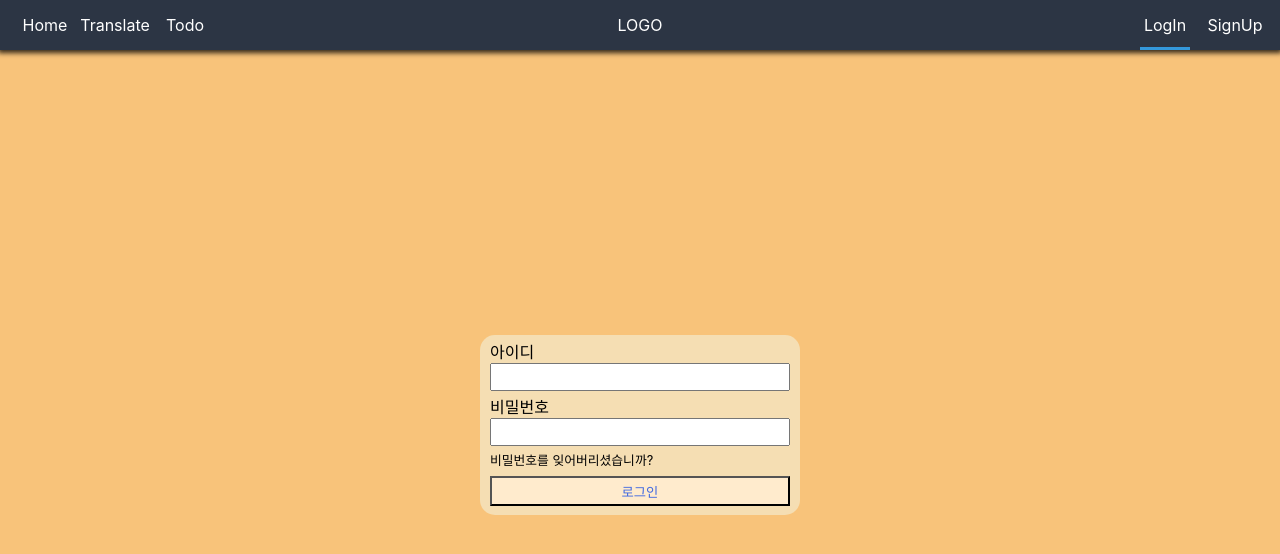
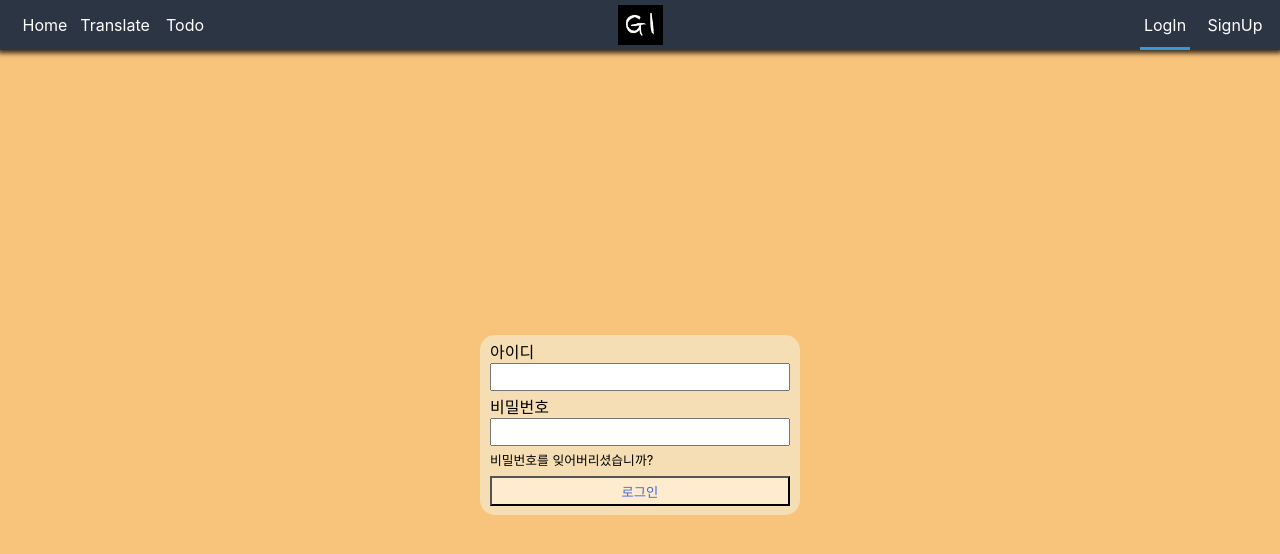
Before and after one commit to takeaways/cratypescript, a React (Create React App) app: page /login in a window 1280 px wide. Shown: the top 554 px of the page. Built offline with nearby package versions, Linux system fonts and the light colour scheme.

Commit message:
logo add

```diff
--- a/src/Components/Nav/index.tsx
+++ b/src/Components/Nav/index.tsx
@@ -24,7 +24,9 @@ const Nav: FunctionComponent<RouteComponentProps> = ({ location: { pathname } })
             <Styles.HeaderBlock>
                 <Styles.List>
                     <Styles.ListItem>
-                        <Styles.ListLink to={"/"}>LOGO</Styles.ListLink>
+                        <Styles.ListLink to={"/"}>
+                            <img src="/gilogo.png" alt="logo" width="45px" />
+                        </Styles.ListLink>
                     </Styles.ListItem>
                 </Styles.List>
             </Styles.HeaderBlock>
```
Also changed, not shown: public/gilogo.png (added).
